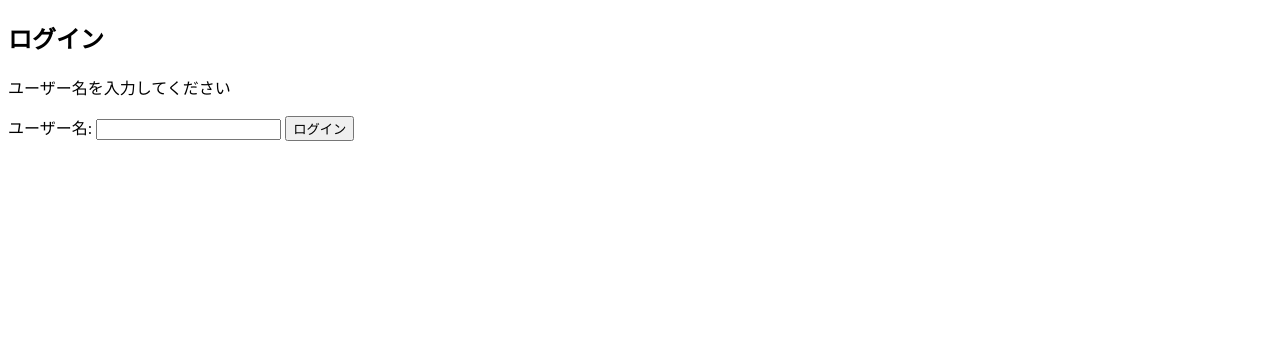
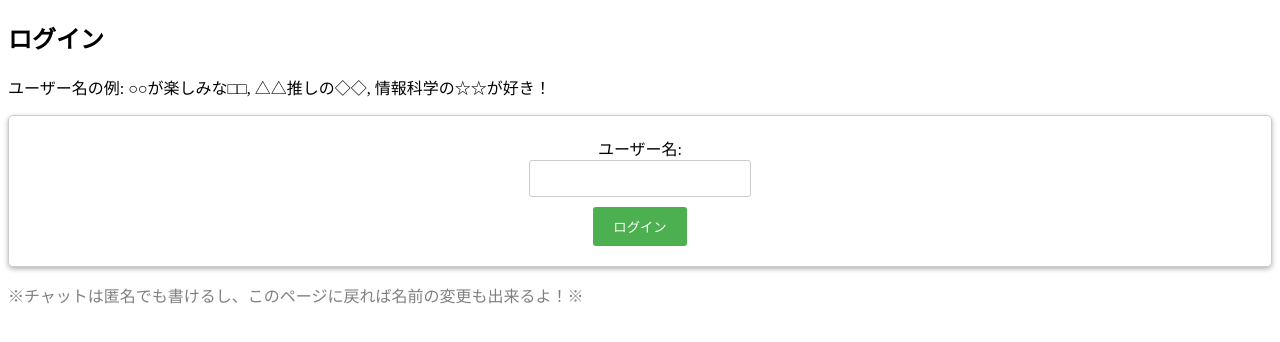
Before and after one commit to stumn/chatWithMemoPad, a website: page public/login.html in a window 1280 px wide. Drawn offline with nearby package versions, Linux system fonts and the light colour scheme.

Commit message:
ログインページの改修

```diff
--- a/public/login.html
+++ b/public/login.html
@@ -5,23 +5,52 @@
     <meta charset="UTF-8">
     <meta name="viewport" content="width=device-width, initial-scale=1.0">
     <title>ログイン</title>
-    <link rel="stylesheet" href="styles.css">
+    <style>
+        /* ログインフォームのスタイル */
+        form {
+            display: flex;
+            flex-direction: column;
+            align-items: center;
+            padding: 20px;
+            border: 1px solid #ccc;
+            border-radius: 5px;
+            box-shadow: 0 2px 5px rgba(0, 0, 0, 0.3);
+        }
+
+        form>input {
+            width: 200px;
+            padding: 10px;
+            margin-bottom: 10px;
+            border: 1px solid #ccc;
+            border-radius: 3px;
+        }
+
+        form>button {
+            background-color: #4CAF50;
+            color: white;
+            padding: 10px 20px;
+            border: none;
+            border-radius: 3px;
+            cursor: pointer;
+        }
+    </style>
 </head>
 
 <body>
     <div class="login-container">
         <h2>ログイン</h2>
-        <p>ユーザー名を入力してください</p>
+        <p>ユーザー名の例: ○○が楽しみな□□, △△推しの◇◇, 情報科学の☆☆が好き！</p>
 
         <form action="/login" method="post">
             <label for="username">ユーザー名:</label>
             <input type="text" id="username" name="username" required>
             <button type="submit">ログイン</button>
         </form>
+        <p style="color: gray;">※チャットは匿名でも書けるし、このページに戻れば名前の変更も出来るよ！※</p>
+
     </div>
 </body>
 
-<script src="/socket.io/socket.io.js"></script>
 <script>
     const form = document.querySelector('form');
     form.addEventListener('submit', (e) => {
@@ -32,15 +61,20 @@
         if (username) {
             const errors = []; // エラーをまとめて管理
 
-            if (username.length > 10) { errors.push('名前が長すぎます（10文字以内で入力してください）。'); }
-            if (username.includes(' ') || username.includes('　')) { errors.push('名前にスペースが含まれています。'); }
+            if (username.length > 10) {
+                errors.push('名前が長すぎます（10文字以内で入力してください）。');
+            }
+            if (username.includes(' ') || username.includes('　')) {
+                errors.push('名前にはスペースを使用できません。');
+            }
             if (/[^a-zA-Z0-9\u3040-\u30FF\u4E00-\u9FFF\-_\uFF66-\uFF9F]/.test(username)) {
-                errors.push('名前に使用できない記号が含まれています。記号を除いて入力してください。');
+                errors.push('名前に使用できない記号が含まれています。');
             }
 
             if (errors.length > 0) {
-                alert(errors.join('\n') + '\n再読み込み後、修正してください。');
+                alert(errors.join('\n') + '\n半角英数字、ひらがな、カタカナ、漢字、一部の記号のみ使用可能です。');
                 location.reload();
+                return;
             }
 
             const receivedString = generateRandomString(10);
```
